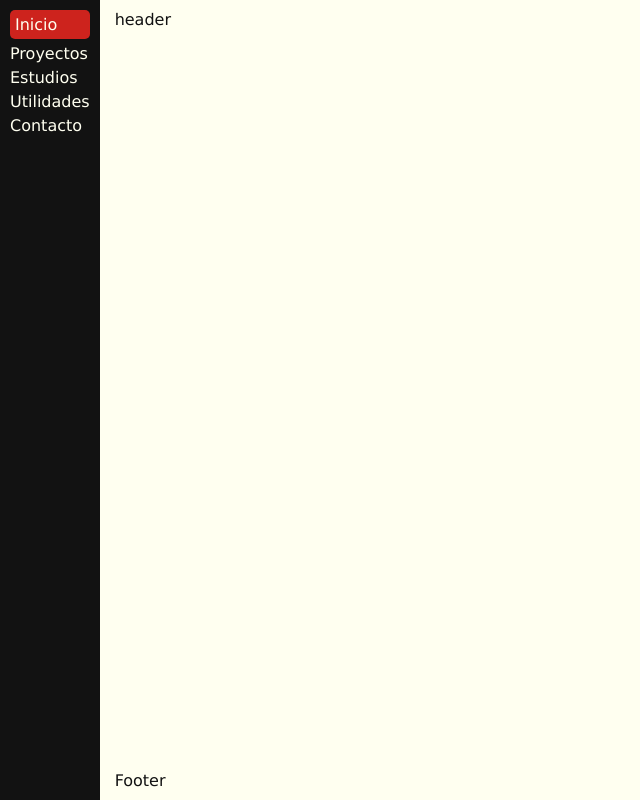
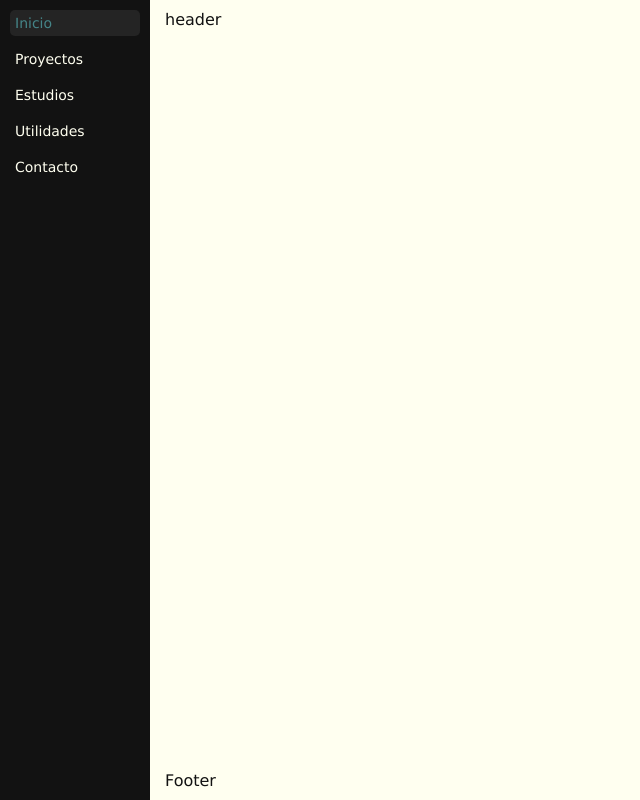
Before and after one commit to edarcode/edarcode, a React (Vite) app: page / in a window 1280 px wide. Shown: the whole page, without its empty margins (0-640 px from the left). Built offline with nearby package versions, Linux system fonts and the light colour scheme.

Commit message:
definiendo rutas

```diff
--- a/src/components/common/LinkTo/LinkTo.tsx
+++ b/src/components/common/LinkTo/LinkTo.tsx
@@ -7,7 +7,7 @@ export default function LinkTo({ to, children, ...props }: Props) {
 		<NavLink
 			{...props}
 			to={to}
-			className={({ isActive }) => (isActive ? css.active : "")}
+			className={({ isActive }) => (isActive ? css.active : css.link)}
 		>
 			{children}
 		</NavLink>
--- a/src/components/common/LinkTo/css.module.css
+++ b/src/components/common/LinkTo/css.module.css
@@ -1,6 +1,10 @@
+.link,
 .active {
-	background-color: var(--c-red);
+	padding: var(--p-sm);
 	border-radius: var(--r-sm);
-	padding: var(--p-sm);
-	text-align: start;
 }
+
+.active {
+	background-color: var(--c-black);
+	color: var(--c-blue);
+}
--- /dev/null
+++ b/src/components/containers/Contact/Contact.tsx
@@ -0,0 +1,3 @@
+export default function Contact() {
+	return <div>Contacto</div>;
+}
--- /dev/null
+++ b/src/components/containers/Studies/Studies.tsx
@@ -0,0 +1,3 @@
+export default function Studies() {
+	return <div>Estudios</div>;
+}
--- /dev/null
+++ b/src/components/containers/Utilities/Utilities.tsx
@@ -0,0 +1,3 @@
+export default function Utilities() {
+	return <div>Utilities</div>;
+}
--- a/src/constants/paths.ts
+++ b/src/constants/paths.ts
@@ -2,4 +2,4 @@ export const APP = "/";
 export const PROJECTS = "/projects";
 export const STUDIES = "/studies";
 export const CONTACT = "/contact";
-export const UTILS = "/utils";
+export const UTILITIES = "/utils";
--- a/src/router/router.tsx
+++ b/src/router/router.tsx
@@ -1,6 +1,10 @@
 import { createBrowserRouter } from "react-router-dom";
 
-import { APP } from "../constants/paths";
+import Contact from "../components/containers/Contact/Contact";
+import Projects from "../components/containers/Projects/Projects";
+import Studies from "../components/containers/Studies/Studies";
+import Utilities from "../components/containers/Utilities/Utilities";
+import { APP, CONTACT, PROJECTS, STUDIES, UTILITIES } from "../constants/paths";
 import App from "../views/App/App";
 import ErrPage from "../views/ErrPage/ErrPage";
 
@@ -8,6 +12,12 @@ export const router = createBrowserRouter([
 	{
 		path: APP,
 		element: <App />,
-		errorElement: <ErrPage />
+		errorElement: <ErrPage />,
+		children: [
+			{ path: PROJECTS, element: <Projects /> },
+			{ path: CONTACT, element: <Contact /> },
+			{ path: UTILITIES, element: <Utilities /> },
+			{ path: STUDIES, element: <Studies /> }
+		]
 	}
 ]);
--- a/src/views/App/Aside/Aside.tsx
+++ b/src/views/App/Aside/Aside.tsx
@@ -4,7 +4,7 @@ import {
 	CONTACT,
 	PROJECTS,
 	STUDIES,
-	UTILS
+	UTILITIES
 } from "../../../constants/paths";
 import { joinClassNames } from "../../../utils/joinClassNames";
 import css from "./css.module.css";
@@ -22,7 +22,7 @@ export default function Aside({ className }: Props) {
 				<LinkTo to={APP}>Inicio</LinkTo>
 				<LinkTo to={PROJECTS}>Proyectos</LinkTo>
 				<LinkTo to={STUDIES}>Estudios</LinkTo>
-				<LinkTo to={UTILS}>Utilidades</LinkTo>
+				<LinkTo to={UTILITIES}>Utilidades</LinkTo>
 				<LinkTo to={CONTACT}>Contacto</LinkTo>
 			</nav>
 		</aside>
--- a/src/views/App/Aside/css.module.css
+++ b/src/views/App/Aside/css.module.css
@@ -1,11 +1,11 @@
 .aside {
 	background-color: var(--c-darkblack);
 	padding: var(--p-md);
-	gap: var(--g-md);
 	color: var(--c-white);
+	font-size: 1.4rem;
 }
 
 .nav {
 	display: grid;
-	gap: var(--g-sm);
+	gap: var(--g-md);
 }
--- a/src/views/App/css.module.css
+++ b/src/views/App/css.module.css
@@ -7,7 +7,7 @@
 		"aside header"
 		"aside main"
 		"aside footer";
-	grid-template-columns: auto 1fr;
+	grid-template-columns: 150px 1fr;
 	grid-template-rows: auto 1fr auto;
 }
 
```
